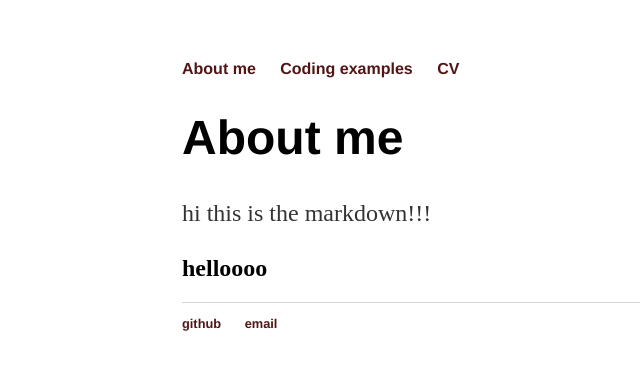
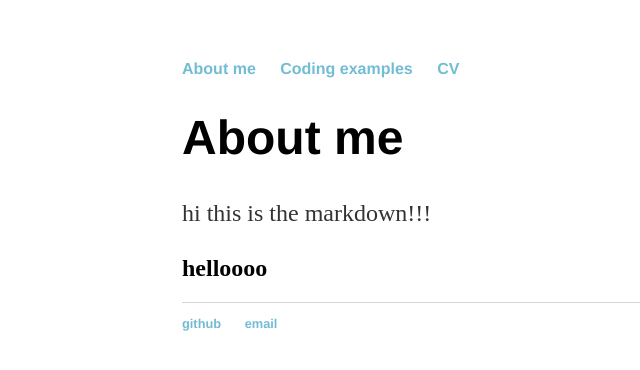
Before and after one commit to lena-kilian/lena-kilian.github.io, a Jekyll site: the page built from index.md, in a window 1280 px wide. Shown: the top 370 px of the page, without its empty margins (10-650 px from the left). Built offline with Jekyll 4.4.1, drawn with Linux system fonts in a browser that asks for light colours; our own code applies the rules of GitHub Pages for plain Markdown files.

Commit message:
Update main.css

```diff
--- a/css/main.css
+++ b/css/main.css
@@ -14,7 +14,7 @@ nav ul li, footer ul li {
 }
 a {
     text-decoration: none;
-    color: #511515;
+    color: #72bcd4;
 }
 a:hover {
     text-decoration: underline;
```
